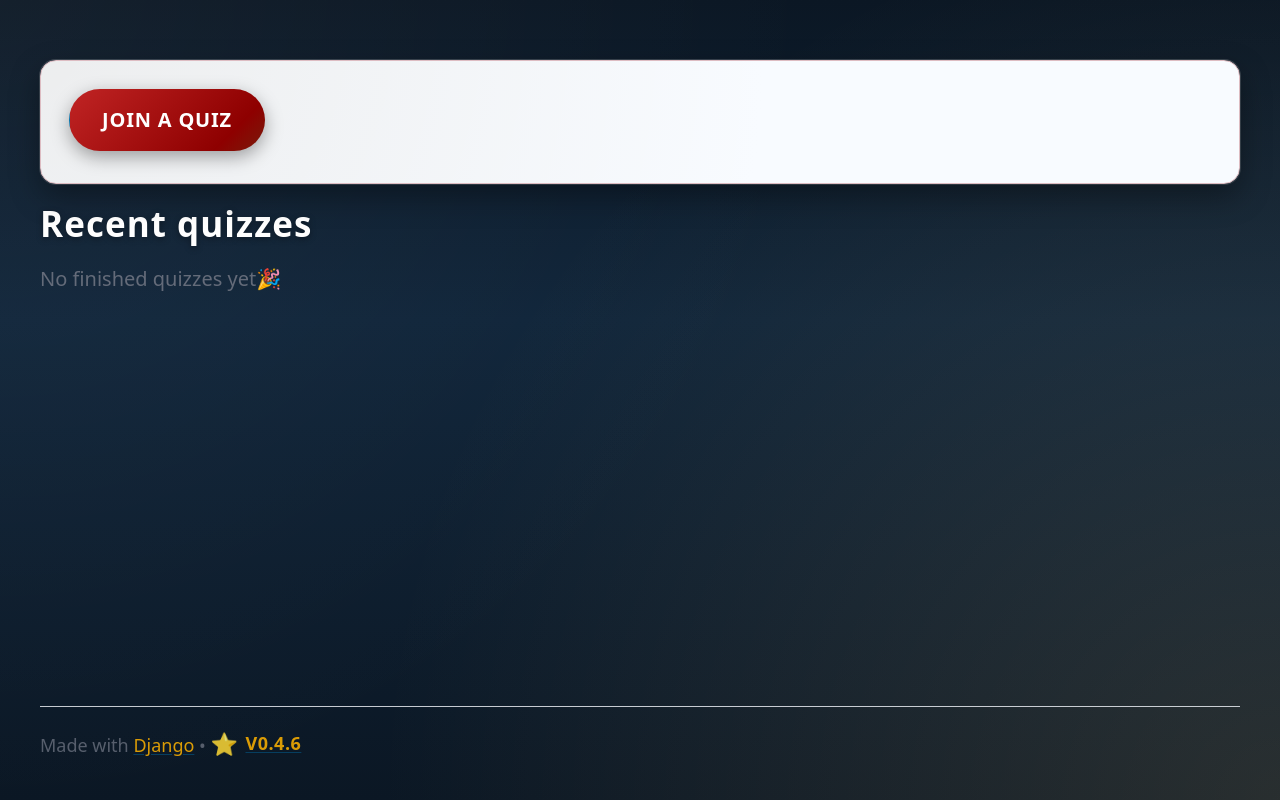
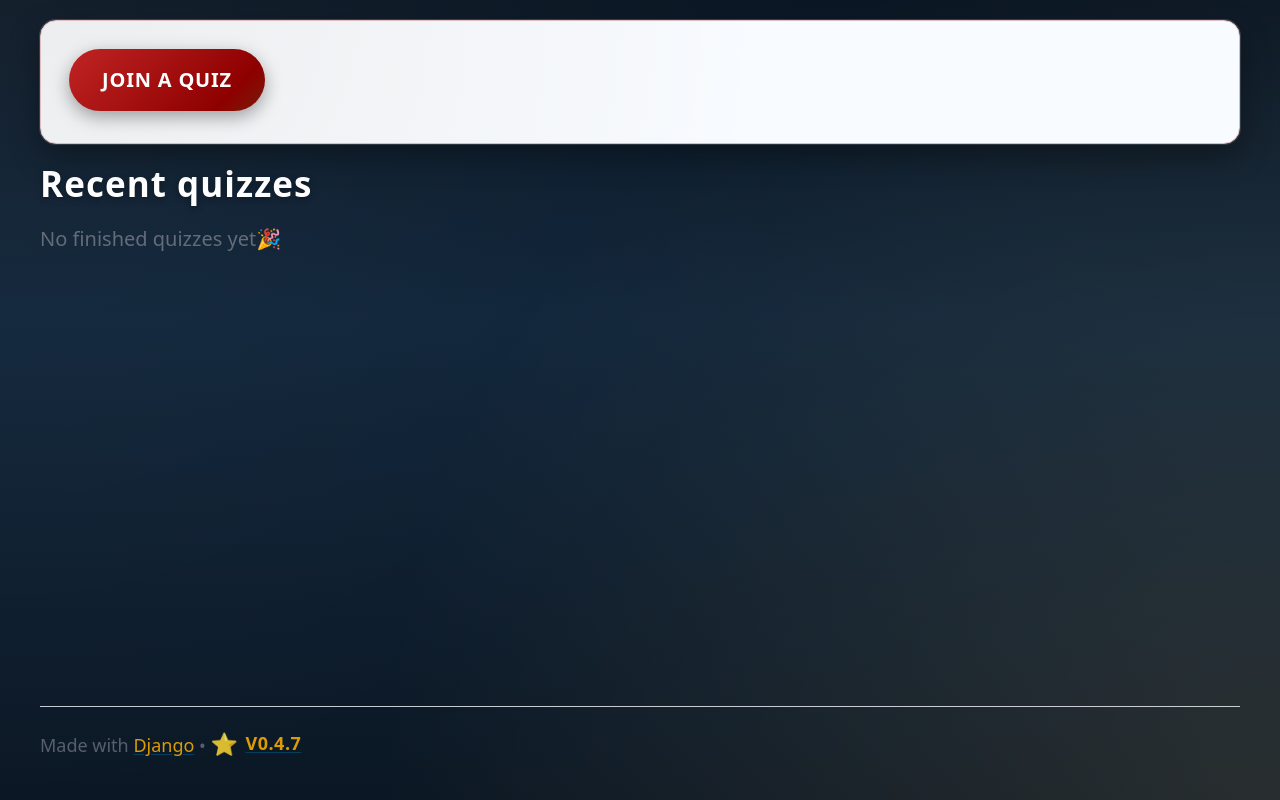
Before and after one commit to danielbprobert/django-quizApp, a Django app: page / in a window 1280 px wide. Run offline with Django 5.2, Linux system fonts and the light colour scheme; data that the repository does not hold is empty; some libraries are stand-ins or nearby versions; some web fonts are replaced.

Commit message:
new release ready for online testing

```diff
--- a/config/settings.py
+++ b/config/settings.py
@@ -8,7 +8,7 @@ from dotenv import load_dotenv
 BASE_DIR = Path(__file__).resolve().parent.parent
 load_dotenv(BASE_DIR / ".env")
 
-VERSION = "v0.4.6"
+VERSION = "v0.4.7"
 
 def getenv_bool(name: str, default: str = "False") -> bool:
     return os.getenv(name, default).lower() in ("1", "true", "yes", "on")
--- a/templates/base.html
+++ b/templates/base.html
@@ -21,10 +21,6 @@
     {% block head %}{% endblock %}
   </head>
   <body>
-    <header class="container">
-      {% include "_partials/nav.html" %}
-    </header>
-
     <main class="container">
       {% block content %}{% endblock %}
     </main>
```
